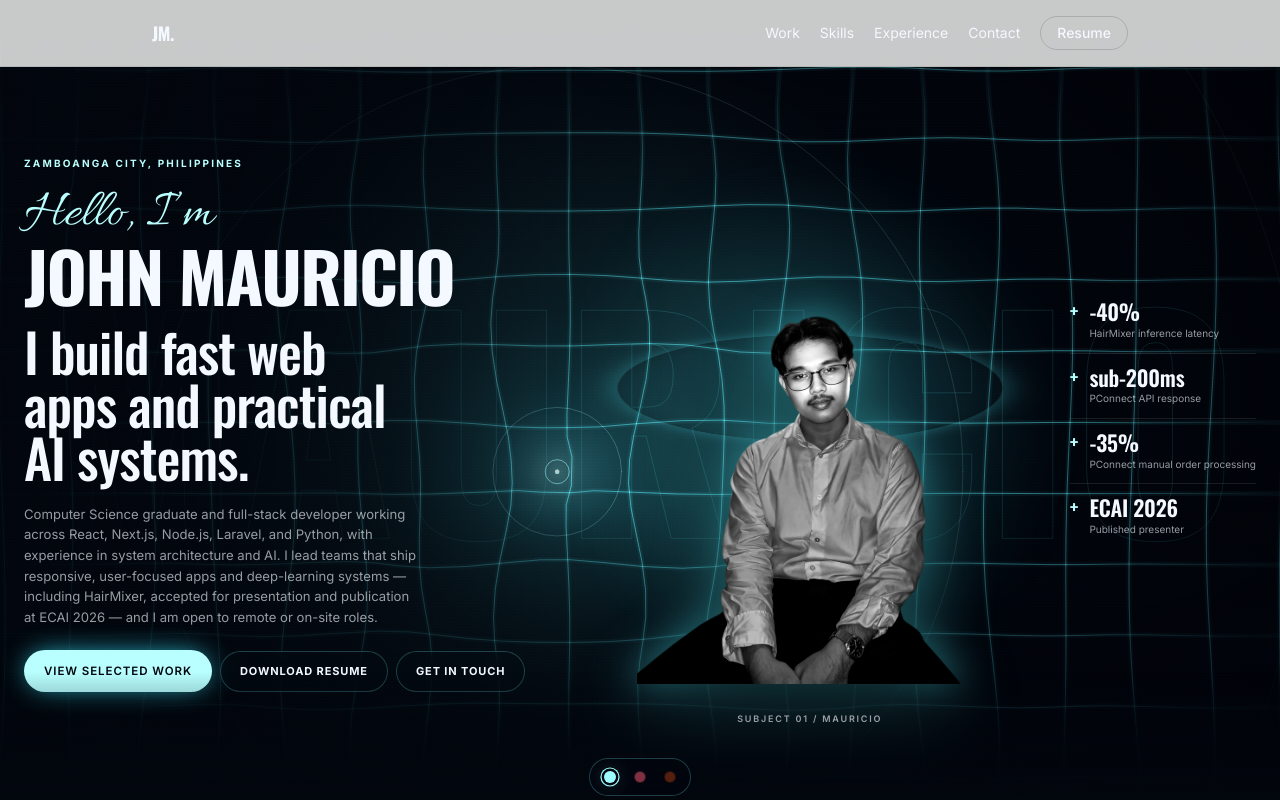
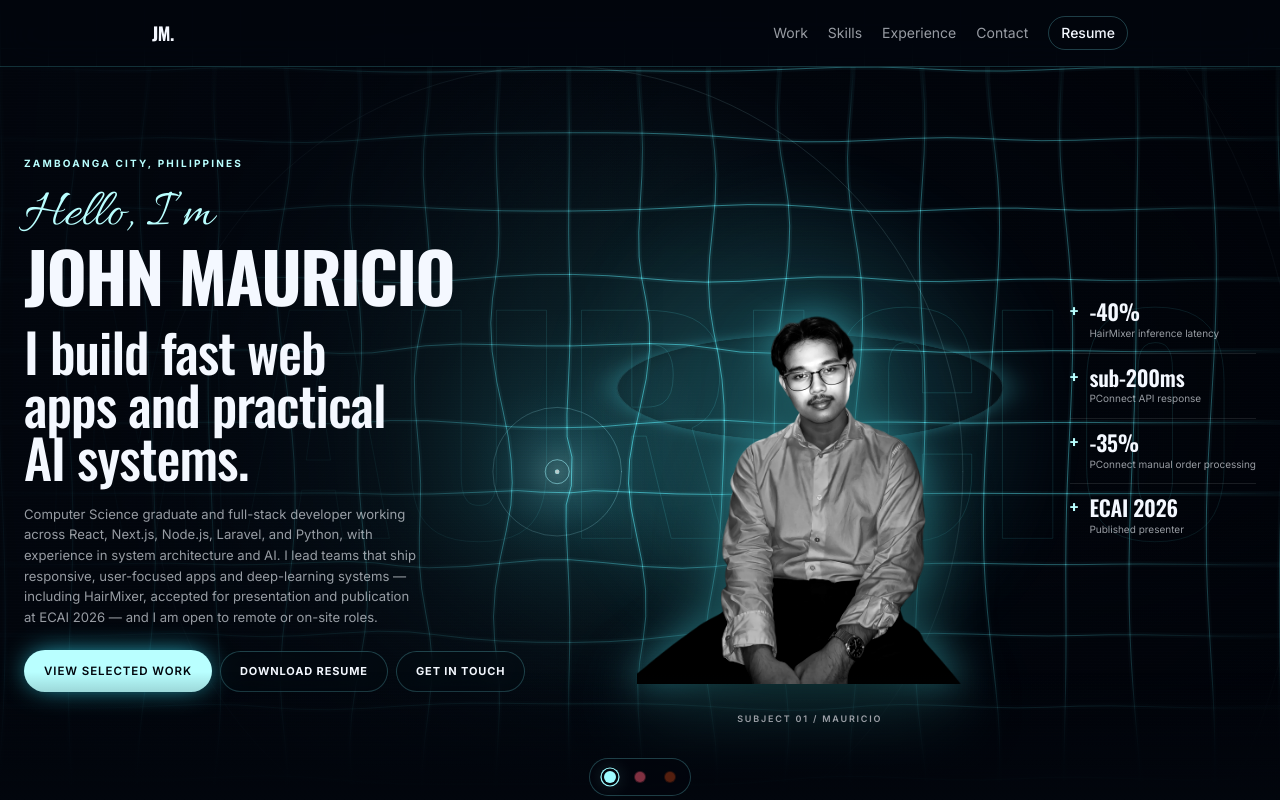
Before and after one commit to Matchewmau/animated-portfolio, a Next.js app: page / in a window 1280 px wide. Shown: the top 800 px of the page. Built offline with nearby package versions, Linux system fonts and the light colour scheme.

Commit message:
feat: theme navbar and footer across worlds

```diff
--- a/app/globals.css
+++ b/app/globals.css
@@ -904,3 +904,59 @@ footer {
     padding: 6px 8px;
   }
 }
+
+.site-nav {
+  border-bottom: 1px solid var(--world-soft-line);
+  background: color-mix(in srgb, var(--world-bg) 80%, transparent);
+  backdrop-filter: blur(18px) saturate(1.1);
+  -webkit-backdrop-filter: blur(18px) saturate(1.1);
+  transition: background-color 0.5s ease, border-color 0.5s ease;
+}
+
+@supports not (
+  (backdrop-filter: blur(1px)) or (-webkit-backdrop-filter: blur(1px))
+) {
+  .site-nav {
+    background: var(--world-bg);
+  }
+}
+
+.site-nav-logo {
+  color: var(--world-fg);
+}
+
+.site-nav-link {
+  color: var(--world-dim);
+  transition: color 0.2s ease;
+}
+
+.site-nav-link:hover {
+  color: var(--world-accent);
+}
+
+.site-nav-resume {
+  border: 1px solid var(--world-panel-border);
+  border-radius: 999px;
+  padding: 0.375rem 0.75rem;
+  color: var(--world-fg);
+  transition: border-color 0.2s ease, color 0.2s ease;
+}
+
+.site-nav-resume:hover {
+  border-color: var(--world-accent);
+  color: var(--world-accent);
+}
+
+.site-footer {
+  border-top: 1px solid var(--world-soft-line);
+  color: var(--world-dim);
+}
+
+.site-footer-link {
+  color: var(--world-dim);
+  transition: color 0.2s ease;
+}
+
+.site-footer-link:hover {
+  color: var(--world-accent);
+}
--- a/src/components/Footer.tsx
+++ b/src/components/Footer.tsx
@@ -2,24 +2,25 @@ import { profile } from "@/content/profile";
 
 export default function Footer() {
   return (
-    <footer className="w-full border-t border-ink/10">
-      <div className="mx-auto flex max-w-5xl flex-col gap-2 px-6 py-8 text-sm text-muted sm:flex-row sm:items-center sm:justify-between">
+    <footer className="site-footer w-full">
+      <div className="site-footer-inner mx-auto flex max-w-5xl flex-col gap-2 px-6 py-8 text-sm sm:flex-row sm:items-center sm:justify-between">
         <p>
           © 2026 {profile.name} — {profile.location}
         </p>
         <p>
-          <a
-            href={`mailto:${profile.email}`}
-            className="hover:text-accent"
-          >
+          <a href={`mailto:${profile.email}`} className="site-footer-link">
             {profile.email}
           </a>{" "}
           ·{" "}
-          <a href={profile.github} className="hover:text-accent">
+          <a href={profile.github} className="site-footer-link">
             GitHub
           </a>{" "}
           ·{" "}
-          <a href={profile.resumeUrl} download className="hover:text-accent">
+          <a
+            href={profile.resumeUrl}
+            download
+            className="site-footer-link"
+          >
             Resume
           </a>
         </p>
--- a/src/components/Navbar.tsx
+++ b/src/components/Navbar.tsx
@@ -1,29 +1,32 @@
 import { profile } from "@/content/profile";
 
 const links = [
-  { label: "Work", href: "#work" },
-  { label: "Skills", href: "#skills" },
-  { label: "Experience", href: "#experience" },
-  { label: "Contact", href: "#contact" },
+  { label: "Work", href: "/#work" },
+  { label: "Skills", href: "/#skills" },
+  { label: "Experience", href: "/#experience" },
+  { label: "Contact", href: "/#contact" },
 ];
 
 export default function Navbar() {
   return (
-    <header className="sticky top-0 z-50 w-full border-b border-ink/10 bg-paper/80 backdrop-blur">
-      <nav className="mx-auto flex max-w-5xl items-center justify-between px-6 py-4">
-        <a href="#top" className="font-display text-lg font-bold tracking-tight">
+    <header className="site-nav sticky top-0 z-50 w-full">
+      <nav className="site-nav-inner mx-auto flex max-w-5xl items-center justify-between px-6 py-4">
+        <a
+          href="/#top"
+          className="site-nav-logo font-display text-lg font-bold tracking-tight"
+        >
           JM.
         </a>
-        <div className="flex flex-wrap items-center justify-end gap-x-3 gap-y-1 text-sm sm:gap-x-5">
+        <div className="site-nav-links flex flex-wrap items-center justify-end gap-x-3 gap-y-1 text-sm sm:gap-x-5">
           {links.map((link) => (
-            <a key={link.href} href={link.href} className="hover:text-accent">
+            <a key={link.href} href={link.href} className="site-nav-link">
               {link.label}
             </a>
           ))}
           <a
             href={profile.resumeUrl}
             download
-            className="rounded-full border border-ink/15 px-3 py-1.5 font-medium hover:border-accent hover:text-accent sm:px-4"
+            className="site-nav-resume font-medium"
           >
             Resume
           </a>
```
Also changed, not shown: 1 other file (tests, documents, lock files or other folders).
